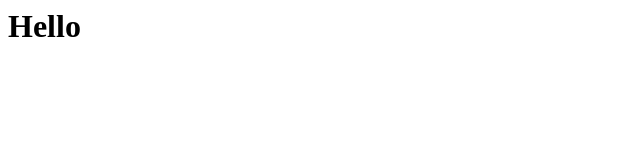
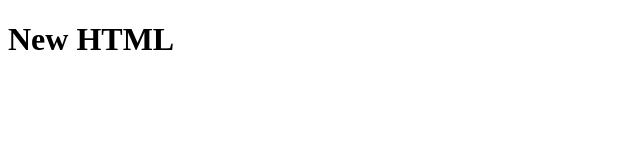
Before and after one commit to alexprojectGH/alexprojectGH.github.io, a plain HTML site: page index.html in a window 1280 px wide. Shown: the whole page, without its empty margins (0-640 px from the left). Drawn offline with Linux system fonts and the light colour scheme.

Commit message:
Update index.html

```diff
--- a/index.html
+++ b/index.html
@@ -1 +1,11 @@
-<h1>Hello</h1>
+<!DOCTYPE html>
+<html lang="en">
+<head>
+    <meta charset="UTF-8">
+    <meta name="viewport" content="width=device-width, initial-scale=1.0">
+    <title>Document</title>
+</head>
+<body>
+  <h1>New HTML</h1>
+</body>
+</html>
```
